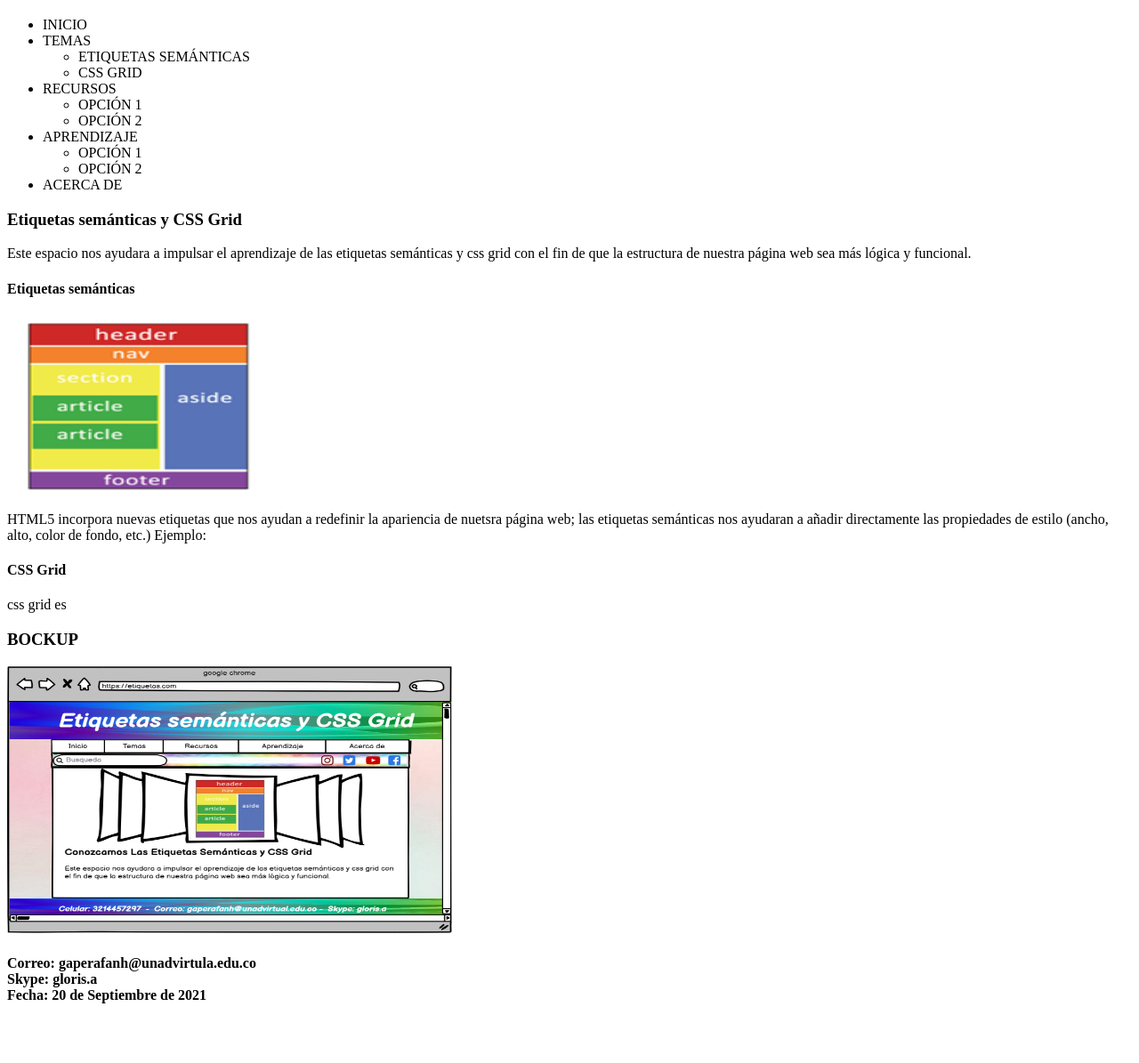
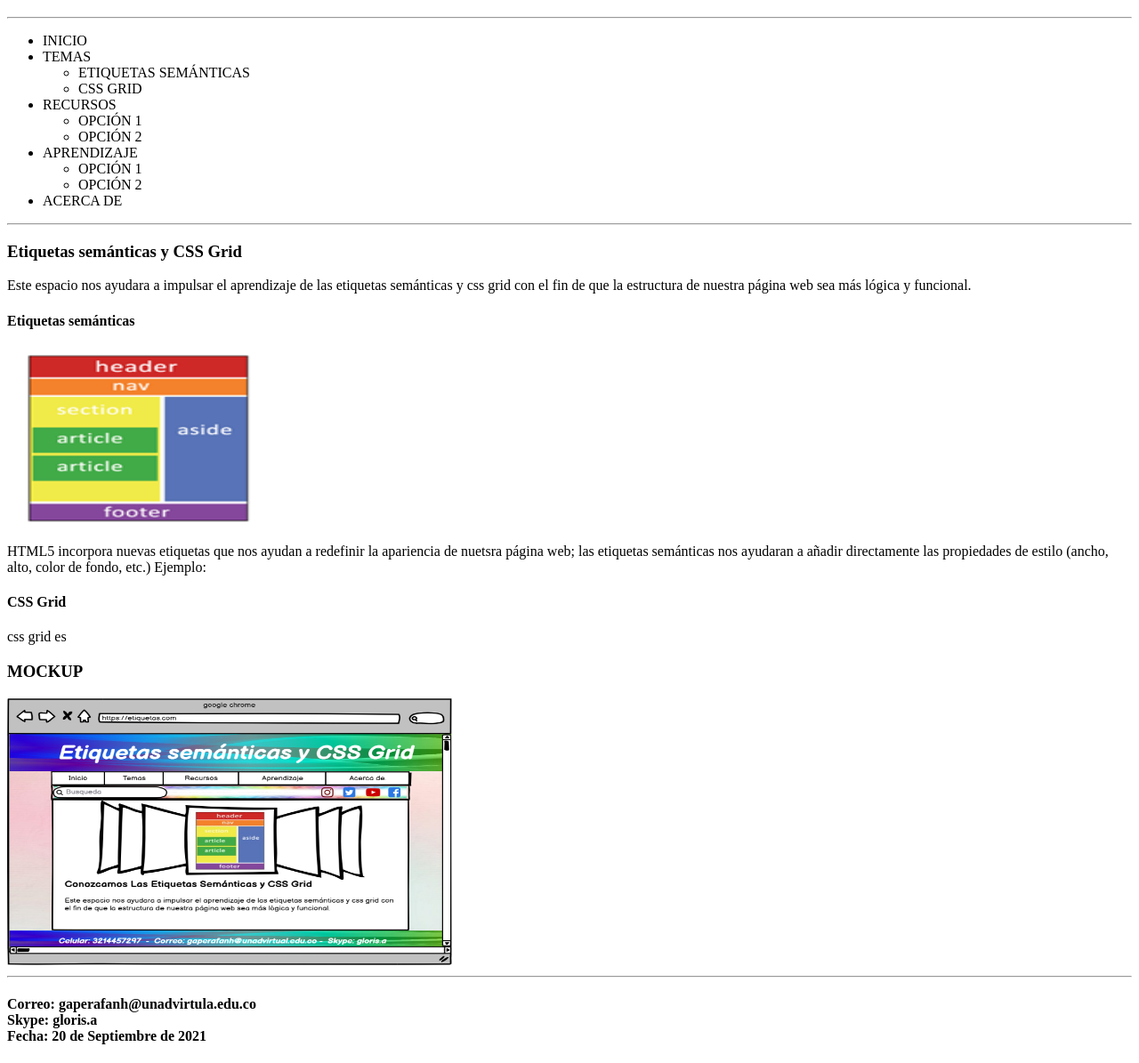
Before and after one commit to Glorisp/DSW-GloriaPerafan, a plain HTML site: page FASE2/design.html in a window 1280 px wide. Shown: the part 61-1256 px from the top of the page at 89% size. Before the commit the page ends 1210 px from the top, so only its background shows below. Drawn offline with Linux system fonts and the light colour scheme.

Commit message:
Update design.html

```diff
--- a/FASE2/design.html
+++ b/FASE2/design.html
@@ -10,6 +10,7 @@
     <header>
         <h1> Conozcamos Las Etiquetas Semánticas y CSS Grid</h1>
     </header>
+    <hr>
     <nav>
         <ul>
             <li>INICIO</li>
@@ -32,6 +33,7 @@
         </ul>
     </nav>
     <!-- Menú -->
+    <hr>
     <main>
         <section>
             <h3> Etiquetas semánticas y CSS Grid </h3>
@@ -53,10 +55,11 @@
           </section>
 
 
-          <h3>BOCKUP</h3>
+          <h3>MOCKUP</h3>
     <img src="Imagenes/Mockup.png" alt="image" height="300" width="500">
 
     </main>
+    <hr>
     <footer>
         <h4>Correo: gaperafanh@unadvirtula.edu.co
         <br> Skype: gloris.a
```
